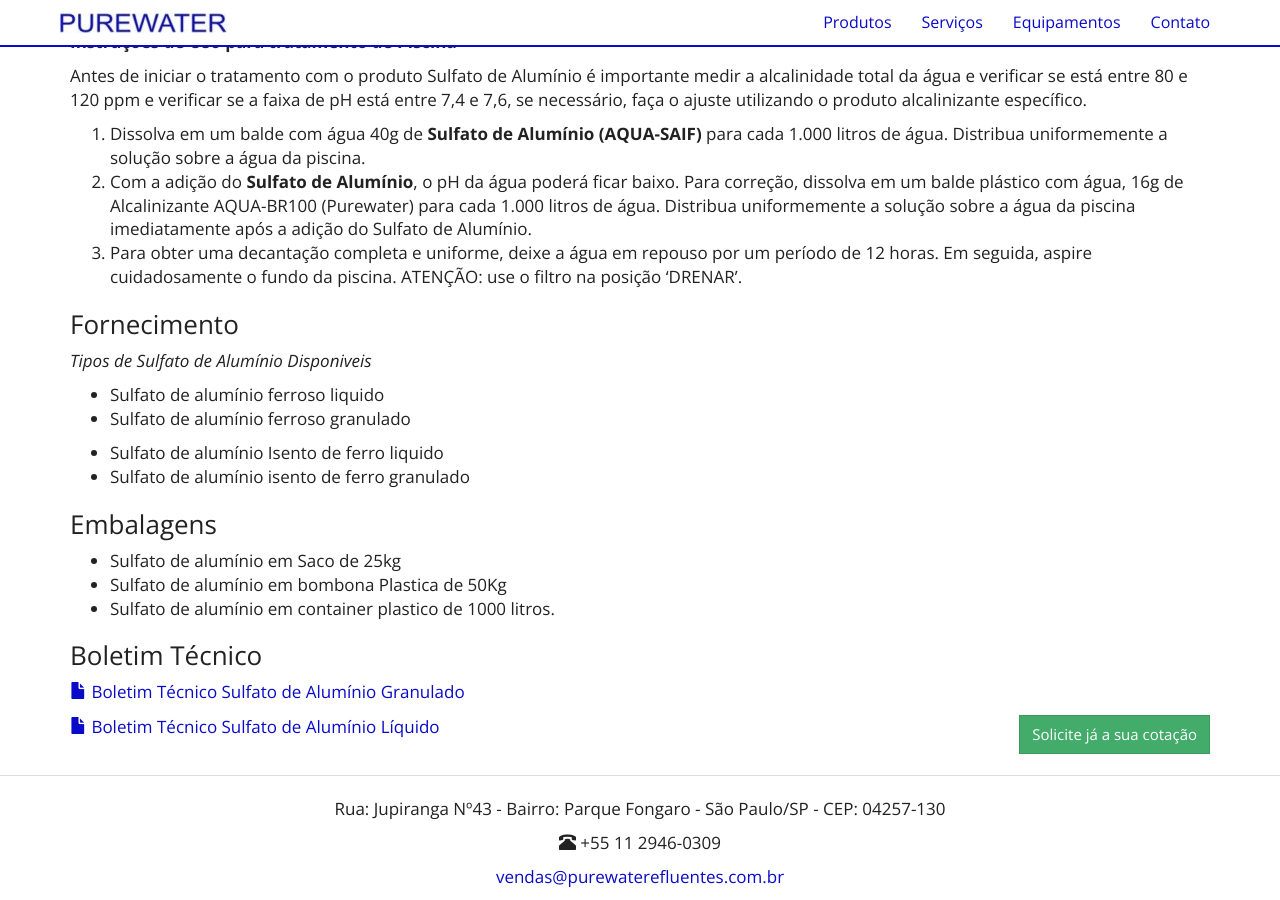
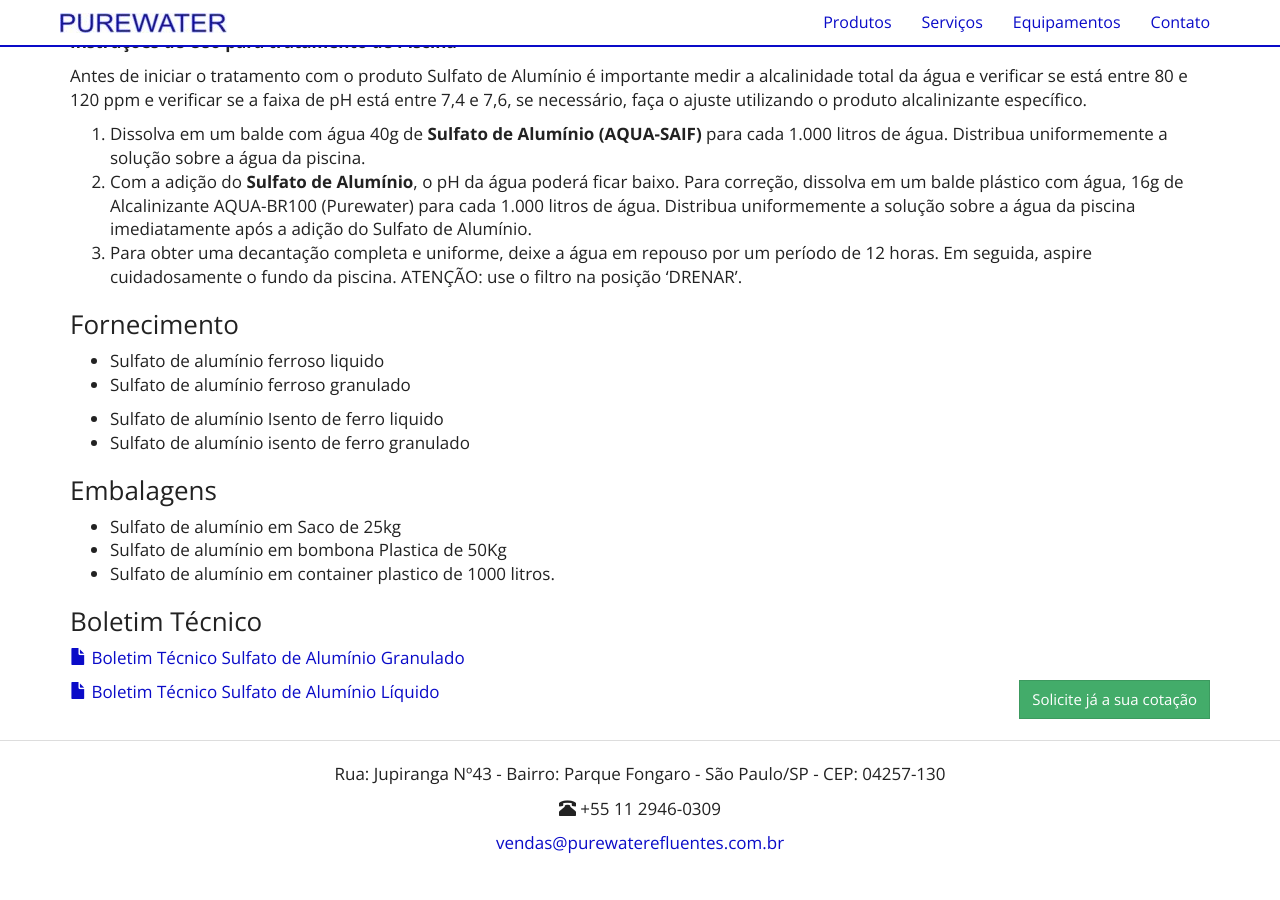
Before and after one commit to purewaterefluentes/purewaterefluentes.github.io, a Jekyll site: the page built from produtos/sulfato-de-aluminio.md, in a window 1280 px wide and 900 px high, scrolled down 728 px. Built offline with Jekyll 4.4.1, drawn with Linux system fonts in a browser that asks for light colours; nearby versions of some CDN libraries; library files that are not in the unit come from our copies; after the commit the page ends 1593 px from its top, so only the background shows below that.

Commit message:
Update sulfato-de-aluminio.md

```diff
--- a/produtos/sulfato-de-aluminio.md
+++ b/produtos/sulfato-de-aluminio.md
@@ -29,8 +29,6 @@
 
 ### Fornecimento
 
-*Tipos de Sulfato de Alumínio Disponiveis*
-
 - Sulfato de alumínio ferroso liquido
 - Sulfato de alumínio ferroso granulado
 
```
